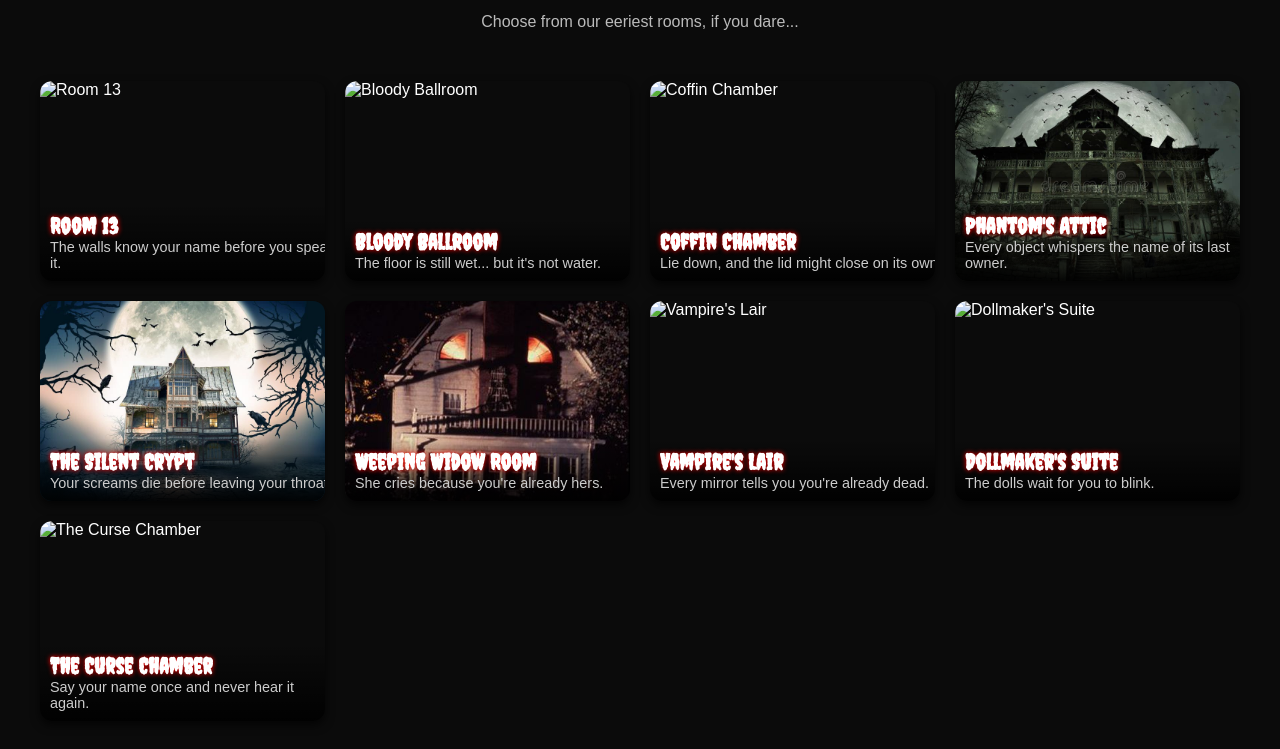
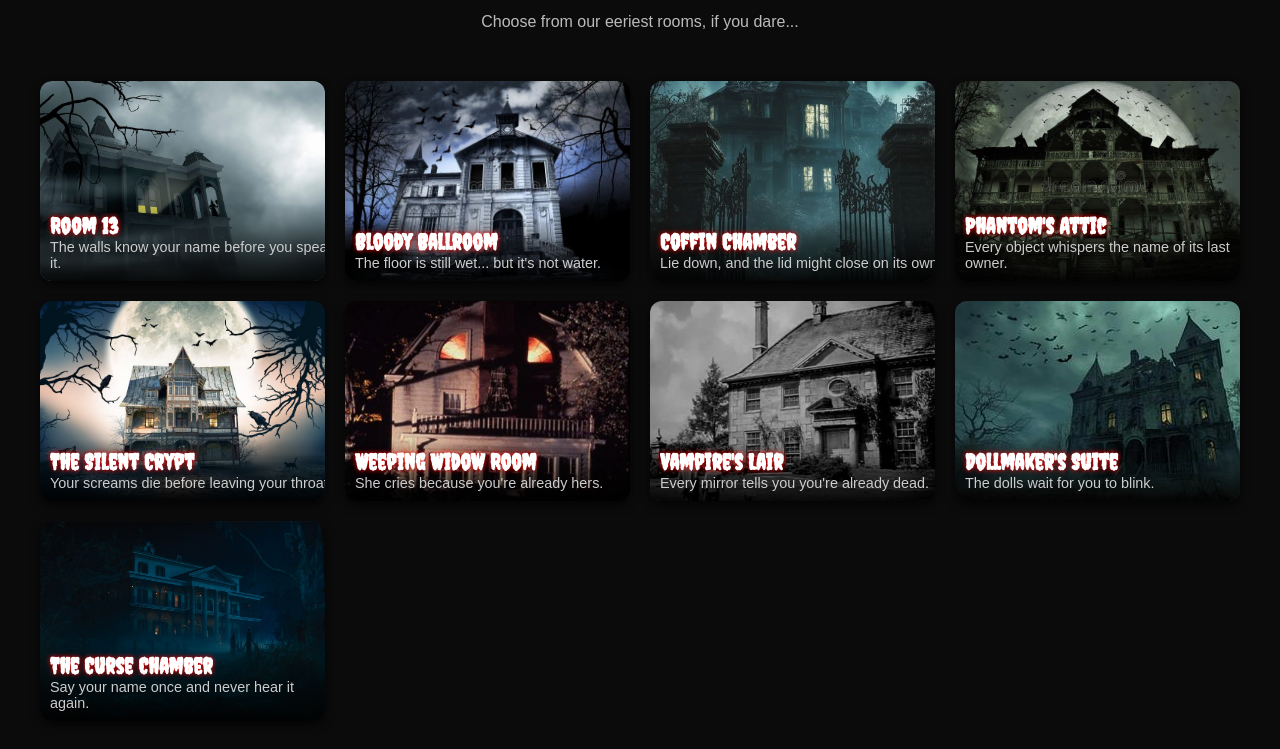
Before and after one commit to vedantmogs/Prompt_a_thon, a plain HTML site: page index.html in a window 1280 px wide. Shown: the part 89-838 px from the top of the page. Drawn offline with Linux system fonts and the light colour scheme.

Commit message:
Update index.html

```diff
--- a/index.html
+++ b/index.html
@@ -388,21 +388,21 @@
 
   <div class="rooms-container">
     <a href="#room1" class="room-card">
-      <img src="images/room1.jpg" alt="Room 13">
+      <img src="images/room1.jpeg" alt="Room 13">
       <div class="room-info">
         <h3>Room 13</h3>
         <p>The walls know your name before you speak it.</p>
       </div>
     </a>
     <a href="#room2" class="room-card">
-      <img src="images/room2.jpg" alt="Bloody Ballroom">
+      <img src="images/room2.jpeg" alt="Bloody Ballroom">
       <div class="room-info">
         <h3>Bloody Ballroom</h3>
         <p>The floor is still wet... but it's not water.</p>
       </div>
     </a>
     <a href="#room3" class="room-card">
-      <img src="images/room3.jpg" alt="Coffin Chamber">
+      <img src="images/room3.jpeg" alt="Coffin Chamber">
       <div class="room-info">
         <h3>Coffin Chamber</h3>
         <p>Lie down, and the lid might close on its own.</p>
@@ -430,21 +430,21 @@
       </div>
     </a>
     <a href="#room7" class="room-card">
-      <img src="images/room7.jpg" alt="Vampire's Lair">
+      <img src="images/room7.jpeg" alt="Vampire's Lair">
       <div class="room-info">
         <h3>Vampire's Lair</h3>
         <p>Every mirror tells you you're already dead.</p>
       </div>
     </a>
     <a href="#room8" class="room-card">
-      <img src="images/room8.jpg" alt="Dollmaker's Suite">
+      <img src="images/room8.jpeg" alt="Dollmaker's Suite">
       <div class="room-info">
         <h3>Dollmaker's Suite</h3>
         <p>The dolls wait for you to blink.</p>
       </div>
     </a>
     <a href="#room9" class="room-card">
-      <img src="images/room9.jpg" alt="The Curse Chamber">
+      <img src="images/room9.jpeg" alt="The Curse Chamber">
       <div class="room-info">
         <h3>The Curse Chamber</h3>
         <p>Say your name once and never hear it again.</p>
@@ -457,7 +457,7 @@
   <div id="room1" class="modal">
     <div class="modal-content">
       <a href="#!" class="close">&times;</a>
-      <img src="images/room1.jpg" alt="Room 13 full view">
+      <img src="images/room1.jpeg" alt="Room 13 full view">
       <h3>Room 13 — The Whispering Suite</h3>
       <div class="count">23 guests checked in. 2 checked out.</div>
       <p>The walls hum at 3:13 a.m., repeating the last words of those who slept here. Some tried recording the whispers—only to find their own voice pleading from the future.</p>
@@ -474,7 +474,7 @@
   <div id="room2" class="modal">
     <div class="modal-content">
       <a href="#!" class="close">&times;</a>
-      <img src="images/room2.jpg" alt="Bloody Ballroom full view">
+      <img src="images/room2.jpeg" alt="Bloody Ballroom full view">
       <h3>Bloody Ballroom — Where Shadows Dance</h3>
       <div class="count">17 dancers entered. 0 left.</div>
       <p>The floor still glistens with something darker than wine. The chandeliers creak as if invisible dancers swing from them, and every wrong piano note sounds like a scream.</p>
@@ -491,7 +491,7 @@
   <div id="room3" class="modal">
     <div class="modal-content">
       <a href="#!" class="close">&times;</a>
-      <img src="images/room3.jpg" alt="Coffin Chamber full view">
+      <img src="images/room3.jpeg" alt="Coffin Chamber full view">
       <h3>Coffin Chamber — Sleep if You Dare</h3>
       <div class="count">41 sleepers went in. 3 woke up elsewhere.</div>
       <p>The coffin-shaped bed closes on its own. Guests report dreams of being buried alive, and some wake up scratching from inside the wardrobe.</p>
@@ -555,7 +555,7 @@
   <div id="room7" class="modal">
     <div class="modal-content">
       <a href="#!" class="close">&times;</a>
-      <img src="images/room7.jpg" alt="Vampire's Lair full view">
+      <img src="images/room7.jpeg" alt="Vampire's Lair full view">
       <h3>Vampire’s Lair — Stay Forever</h3>
       <div class="count">66 visitors vanished. None show up in mirrors anymore.</div>
       <p>The minibar is full of red bottles with no labels. The mirror fogs, writing: "Drink first." Those who did never woke with a pulse.</p>
@@ -571,7 +571,7 @@
   <div id="room8" class="modal">
     <div class="modal-content">
       <a href="#!" class="close">&times;</a>
-      <img src="images/room8.jpg" alt="Dollmaker's Suite full view">
+      <img src="images/room8.jpeg" alt="Dollmaker's Suite full view">
       <h3>Dollmaker’s Suite — They’re Watching You</h3>
       <div class="count">5 visitors. 5 dolls gained new eyes.</div>
       <p>The dolls blink when you don’t. By morning, one doll will look exactly like you—down to your heartbeat.</p>
@@ -587,7 +587,7 @@
   <div id="room9" class="modal">
     <div class="modal-content">
       <a href="#!" class="close">&times;</a>
-      <img src="images/room9.jpg" alt="The Curse Chamber full view">
+      <img src="images/room9.jpeg" alt="The Curse Chamber full view">
       <h3>The Curse Chamber — No One Leaves Alive</h3>
       <div class="count">34 guests broke rules. 34 names carved under the bed.</div>
       <p>Don't speak your full name. Don't open the curtains. Don't pick up the key that appears at night. Break a rule—and you join the carvings.</p>
```
